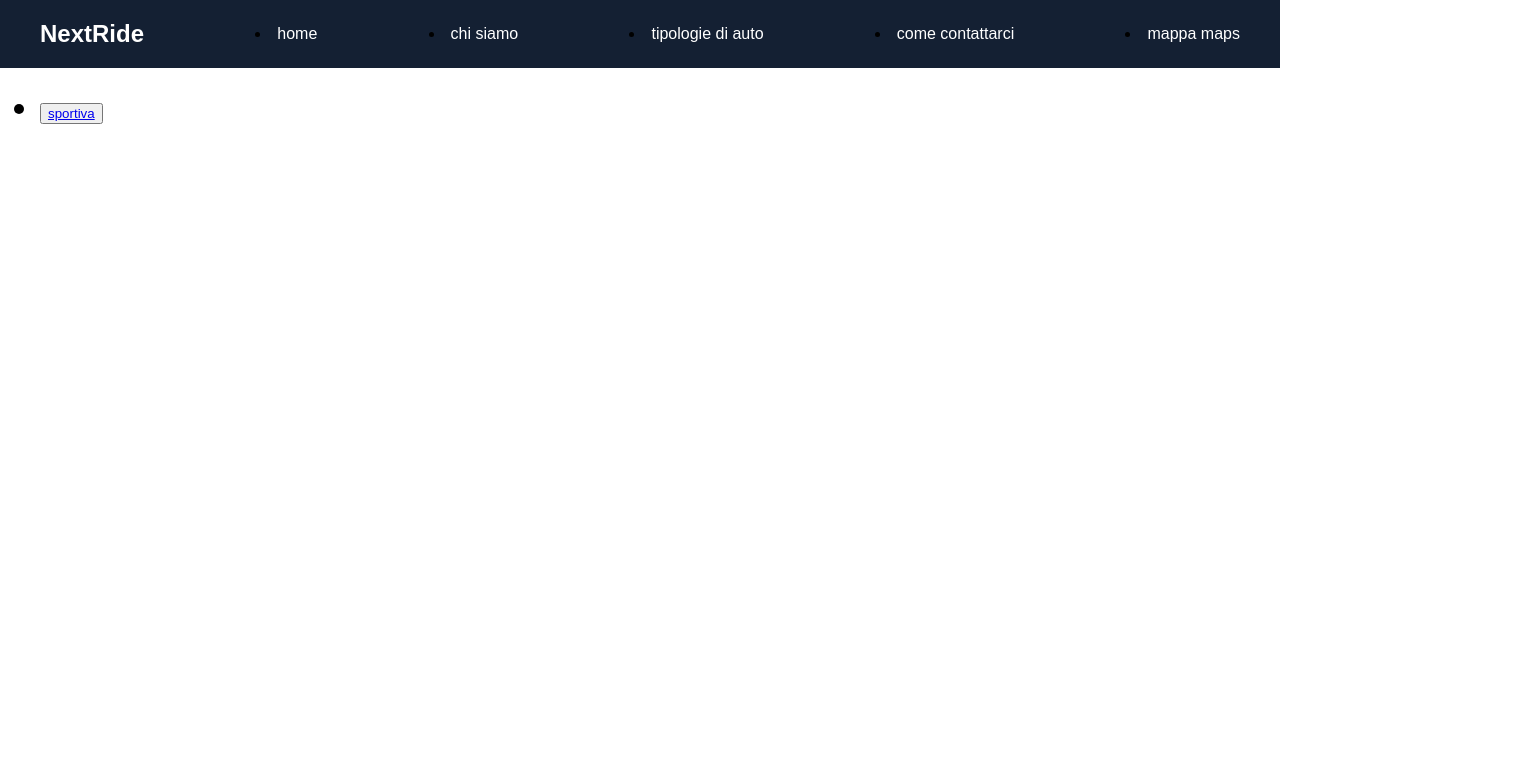
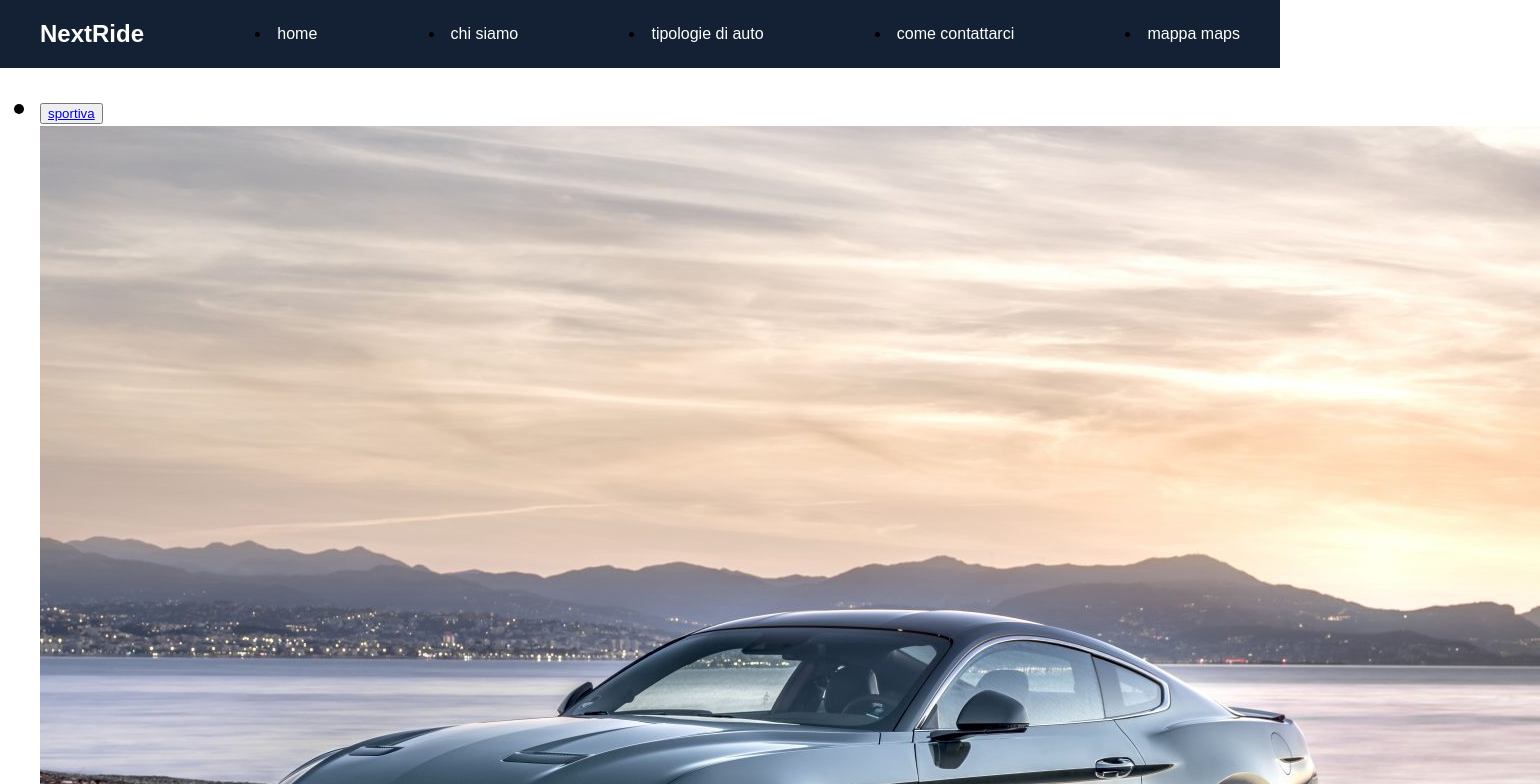
Before and after one commit to fabpegal-hub/progetto-scuola-fabio-petaccia.2026, a plain HTML site: page tipologie_di_auto.html in a window 1280 px wide. Shown: the top 784 px of the page, 1540 px wide, since content can reach past the window. Drawn offline with Linux system fonts and the light colour scheme.

Commit message:
Refactor HTML structure in tipologie_di_auto.html
Updated HTML structure and corrected image path.

```diff
--- a/tipologie_di_auto.html
+++ b/tipologie_di_auto.html
@@ -21,7 +21,7 @@
         <h1>
             <li>
                 <button><a href="sportive.html">sportiva</a></button>
-                <img src="./immagini/2018_FORD_MUSTANG_BULLIT_001.jpg" alt="">
+                <img src="2018_FORD_MUSTANG_BULLIT_001.jpg" alt="">
             </li>
         </h1>
     </ul>
```
